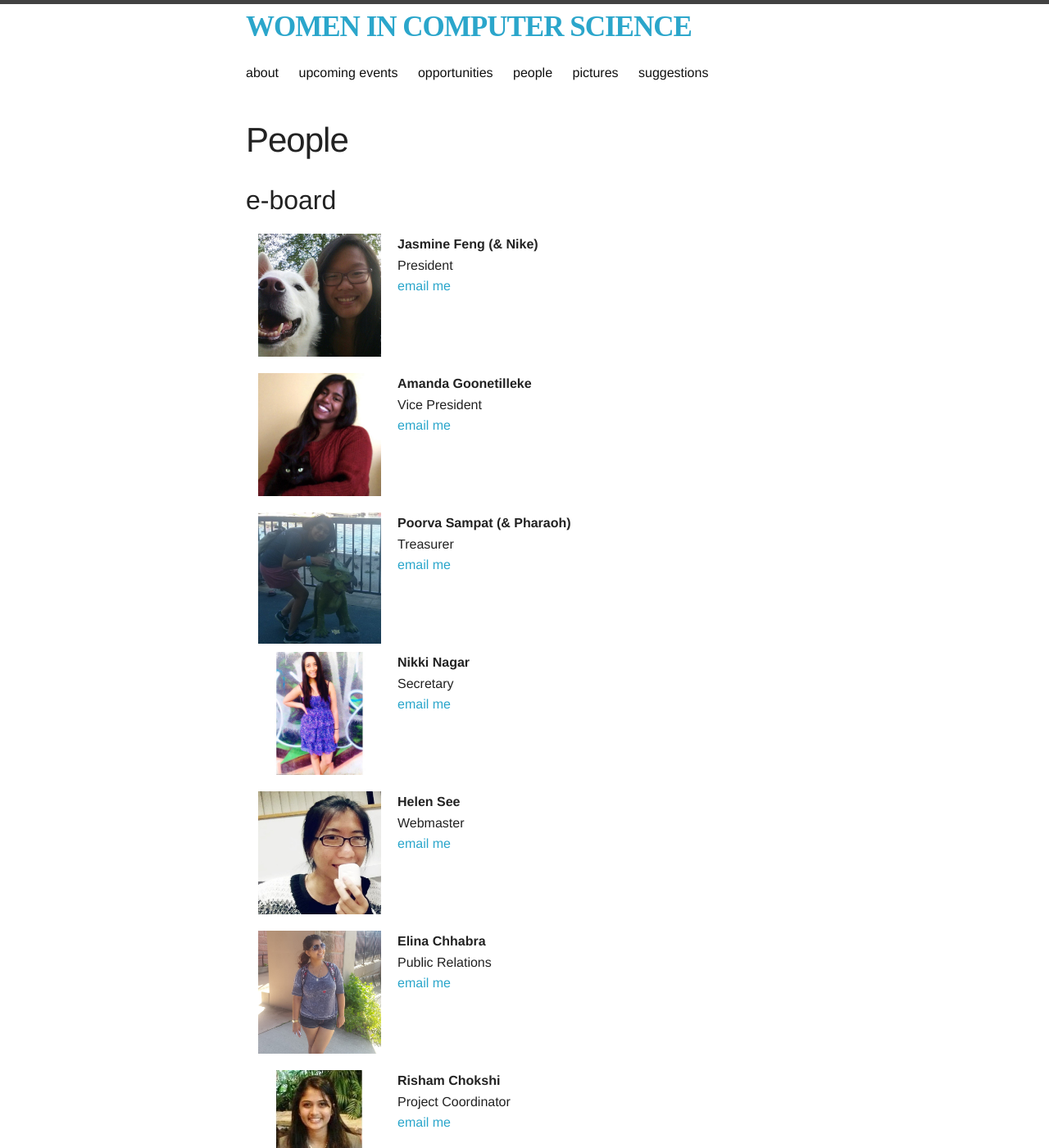
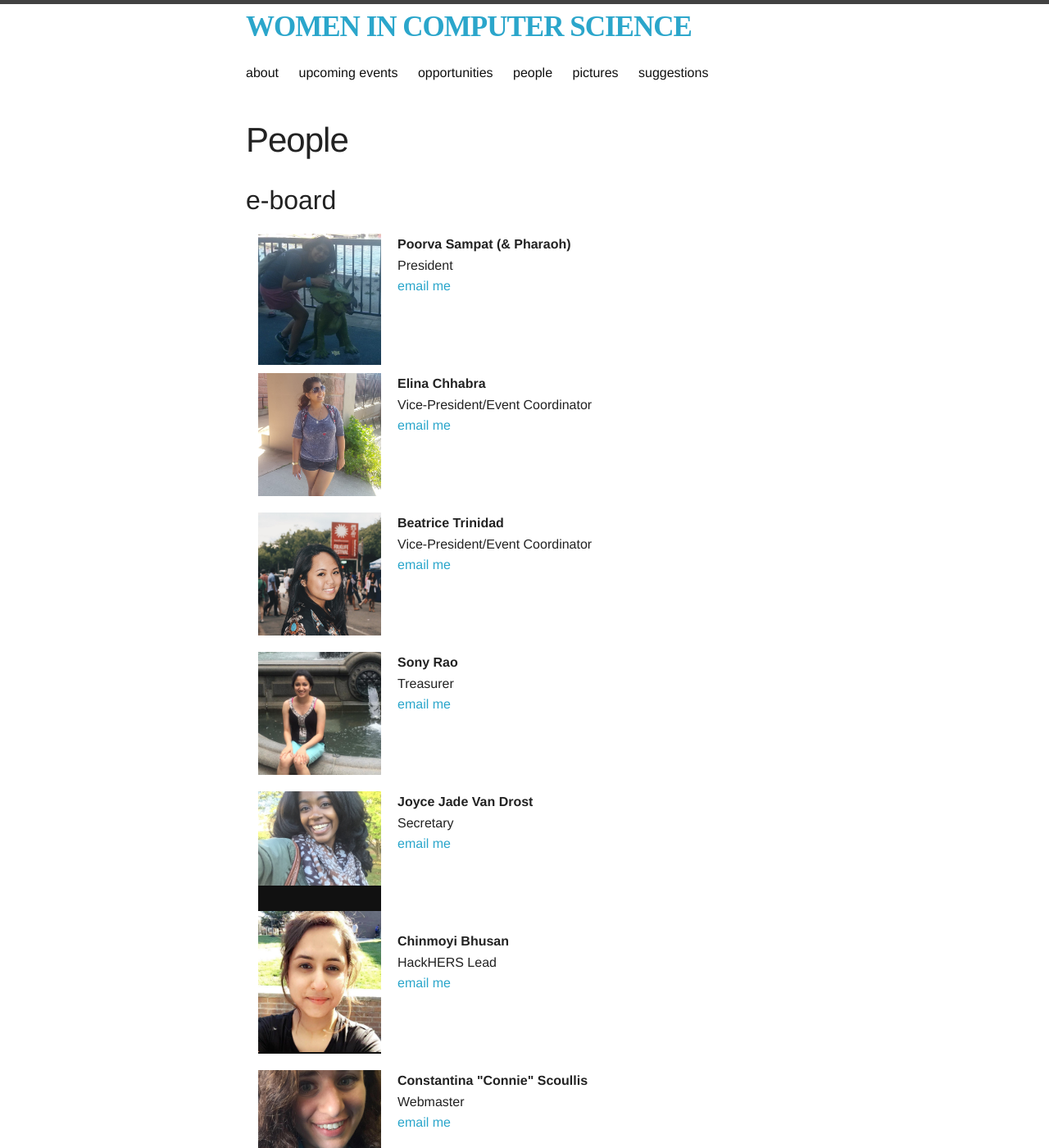
Before and after one commit to scarletwcs/ruwics.github.io, a Jekyll site: the page built from people.html, in a window 1280 px wide and 1400 px high. Shown: the whole window at 82% size. Built offline with Jekyll 4.4.1, drawn with Linux system fonts in a browser that asks for light colours; nearby versions of some CDN libraries; some web fonts are replaced; some of the changed text lies outside the part shown.

Commit message:
push changes for 2016-2017 school year

```diff
--- a/people.html
+++ b/people.html
@@ -8,65 +8,13 @@ permalink: /people/
 <div class="row">
 	<div class="small-3 columns">
 		<div class="filler picture">
-			<img src="/third-party/img/people/officers/jasmine.jpg"></img>
-		</div>
-	</div>
-	<div class="small-9 columns">
-		<p><strong>Jasmine Feng (& Nike)</strong></p>
-		<p>President</p>
-		<p><a href="mailto:jasmine.feng@scarletmail.rutgers.edu">email me</a></p>
-	</div>
-</div>
-
-<div class="row">
-	<div class="small-3 columns">
-		<div class="filler picture">
-			<img src="/third-party/img/people/officers/amanda.jpg"></img>
-		</div>
-	</div>
-	<div class="small-9 columns">
-		<p><strong>Amanda Goonetilleke</strong></p>
-		<p>Vice President</p>
-		<p><a href="mailto:amanda.goonetilleke@rutgers.edu">email me</a></p>
-	</div>
-</div>
-
-<div class="row">
-	<div class="small-3 columns">
-		<div class="filler picture">
 			<img src="/third-party/img/people/officers/poorva.jpg"></img>
 		</div>
 	</div>
 	<div class="small-9 columns">
 		<p><strong>Poorva Sampat (& Pharaoh)</strong></p>
-		<p>Treasurer</p>
+		<p>President</p>
 		<p><a href="mailto:poorvasampat3@gmail.com">email me</a></p>
-	</div>
-</div>
-
-<div class="row">
-	<div class="small-3 columns">
-		<div class="filler picture">
-			<img src="/third-party/img/people/officers/nikki.jpg"></img>
-		</div>
-	</div>
-	<div class="small-9 columns">
-		<p><strong>Nikki Nagar</strong></p>
-		<p>Secretary</p>
-		<p><a href="mailto:niharika.nagar@rutgers.edu">email me</a></p>
-	</div>
-</div>
-
-<div class="row">
-	<div class="small-3 columns">
-		<div class="filler picture">
-			<img src="/third-party/img/people/officers/helen.jpg"></img>
-		</div>
-	</div>
-	<div class="small-9 columns">
-		<p><strong>Helen See</strong></p>
-		<p>Webmaster</p>
-		<p><a href="mailto:hls70@scarletmail.rutgers.edu">email me</a></p>
 	</div>
 </div>
 
@@ -78,23 +26,78 @@ permalink: /people/
 	</div>
 	<div class="small-9 columns">
 		<p><strong>Elina Chhabra</strong></p>
-		<p>Public Relations</p>
-		<p><a href="elina.chhabra@rutgers.edu">email me</a></p>
+		<p>Vice-President/Event Coordinator</p>
+		<p><a href="mailto:elina.chhabra@rutgers.edu">email me</a></p>
 	</div>
 </div>
 
 <div class="row">
 	<div class="small-3 columns">
 		<div class="filler picture">
-			<img src="/third-party/img/people/officers/risham.jpg"></img>
+			<img src="/third-party/img/people/officers/beatrice.jpg"></img>
 		</div>
 	</div>
 	<div class="small-9 columns">
-		<p><strong>Risham Chokshi</strong></p>
-		<p>Project Coordinator</p>
-		<p><a href="mailto:rishamchokshi@gmail.com">email me</a></p>
+		<p><strong>Beatrice Trinidad</strong></p>
+		<p>Vice-President/Event Coordinator</p>
+		<p><a href="mailto:beatrice.trinidad@gmail.com">email me</a></p>
 	</div>
 </div>
+
+<div class="row">
+	<div class="small-3 columns">
+		<div class="filler picture">
+			<img src="/third-party/img/people/officers/sony.jpg"></img>
+		</div>
+	</div>
+	<div class="small-9 columns">
+		<p><strong>Sony Rao</strong></p>
+		<p>Treasurer</p>
+		<p><a href="mailto:sonyvrao@gmail.com">email me</a></p>
+	</div>
+</div>
+
+<div class="row">
+	<div class="small-3 columns">
+		<div class="filler picture">
+			<img src="/third-party/img/people/officers/joyce.jpg"></img>
+		</div>
+	</div>
+	<div class="small-9 columns">
+		<p><strong>Joyce Jade Van Drost</strong></p>
+		<p>Secretary</p>
+		<p><a href="mailto:vandrostj@gmail.com">email me</a></p>
+	</div>
+</div>
+
+<div class="row">
+	<div class="small-3 columns">
+		<div class="filler picture">
+			<img src="/third-party/img/people/officers/chinmoyi.jpg" style="margin-top: -1.5rem;"></img>
+		</div>
+	</div>
+	<div class="small-9 columns">
+		<p><strong>Chinmoyi Bhusan</strong></p>
+		<p>HackHERS Lead</p>
+		<p><a href="mailto:cb849@scarletmail.rutgers.edu">email me</a></p>
+	</div>
+</div>
+
+<div class="row">
+	<div class="small-3 columns">
+		<div class="filler picture">
+			<img src="/third-party/img/people/officers/connie.jpg"></img>
+		</div>
+	</div>
+	<div class="small-9 columns">
+		<p><strong>Constantina "Connie" Scoullis</strong></p>
+		<p>Webmaster</p>
+		<p><a href="mailto:constantina.scoullis@rutgers.edu">email me</a></p>
+	</div>
+</div>
+
+
+
 <br>
 <p><a href="mailto:"><strong>Monica Babes</strong></a>: Graduate Student Liason</p>
 
@@ -130,3 +133,68 @@ permalink: /people/
 		<p><a href="mailto:hi.zhalex@gmail.com">email me</a></p>
 	</div>
 </div>
+
+<div class="row">
+	<div class="small-3 columns">
+		<div class="filler picture">
+			<img src="/third-party/img/people/alumni/jasmine.jpg"></img>
+		</div>
+	</div>
+	<div class="small-9 columns">
+		<p><strong>Jasmine Feng (& Nike)</strong></p>
+		<p>President (2015-2016)</p>
+		<p><a href="mailto:jasmine.feng@scarletmail.rutgers.edu">email me</a></p>
+	</div>
+</div>
+
+<div class="row">
+	<div class="small-3 columns">
+		<div class="filler picture">
+			<img src="/third-party/img/people/alumni/amanda.jpg"></img>
+		</div>
+	</div>
+	<div class="small-9 columns">
+		<p><strong>Amanda Goonetilleke</strong></p>
+		<p>Vice President (2015-2016)</p>
+		<p><a href="mailto:amanda.goonetilleke@rutgers.edu">email me</a></p>
+	</div>
+</div>
+
+<div class="row">
+	<div class="small-3 columns">
+		<div class="filler picture">
+			<img src="/third-party/img/people/alumni/nikki.jpg"></img>
+		</div>
+	</div>
+	<div class="small-9 columns">
+		<p><strong>Nikki Nagar</strong></p>
+		<p>Secretary (2015-2016)</p>
+		<p><a href="mailto:n.nagar12@gmail.com">email me</a></p>
+	</div>
+</div>
+
+<div class="row">
+	<div class="small-3 columns">
+		<div class="filler picture">
+			<img src="/third-party/img/people/alumni/helen.jpg"></img>
+		</div>
+	</div>
+	<div class="small-9 columns">
+		<p><strong>Helen See</strong></p>
+		<p>Webmaster (2015-2016)</p>
+		<p><a href="mailto:helen.li.see@gmail.com">email me</a></p>
+	</div>
+</div>
+
+<div class="row">
+	<div class="small-3 columns">
+		<div class="filler picture">
+			<img src="/third-party/img/people/alumni/risham.jpg"></img>
+		</div>
+	</div>
+	<div class="small-9 columns">
+		<p><strong>Risham Chokshi</strong></p>
+		<p>Project Coordinator (2015-2016)</p>
+		<p><a href="mailto:rishamchokshi@gmail.com">email me</a></p>
+	</div>
+</div>
```
Also changed, not shown: events.md (+0 -6 lines), third-party/img/people/alumni/amanda.jpg (added), third-party/img/people/alumni/helen.jpg (added), third-party/img/people/alumni/jasmine.jpg (added), third-party/img/people/alumni/nikki.jpg (added), third-party/img/people/alumni/risham.jpg (added), third-party/img/people/officers/Joyce.JPG (added), third-party/img/people/officers/beatrice.jpg (added), third-party/img/people/officers/chinmoyi.jpg (added), third-party/img/people/officers/connie.jpg (added), third-party/img/people/officers/sony.jpg (added).
